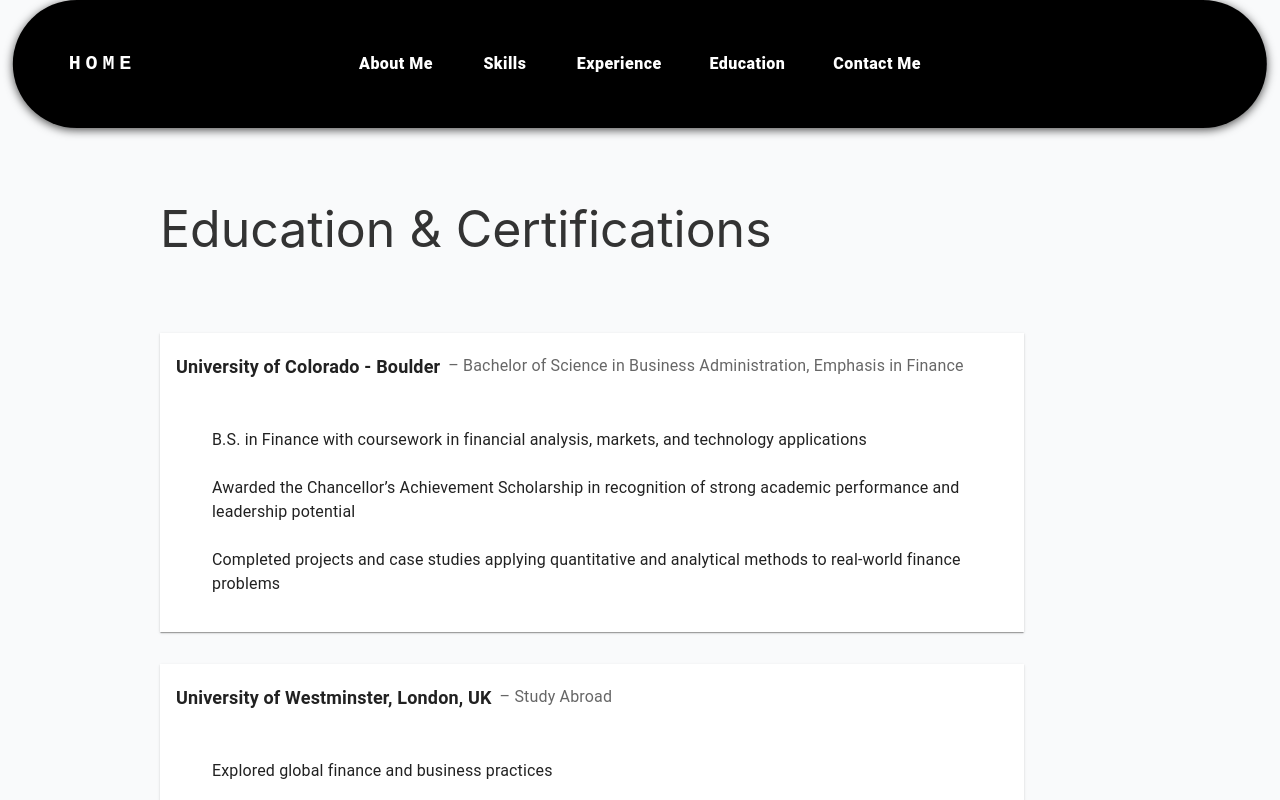
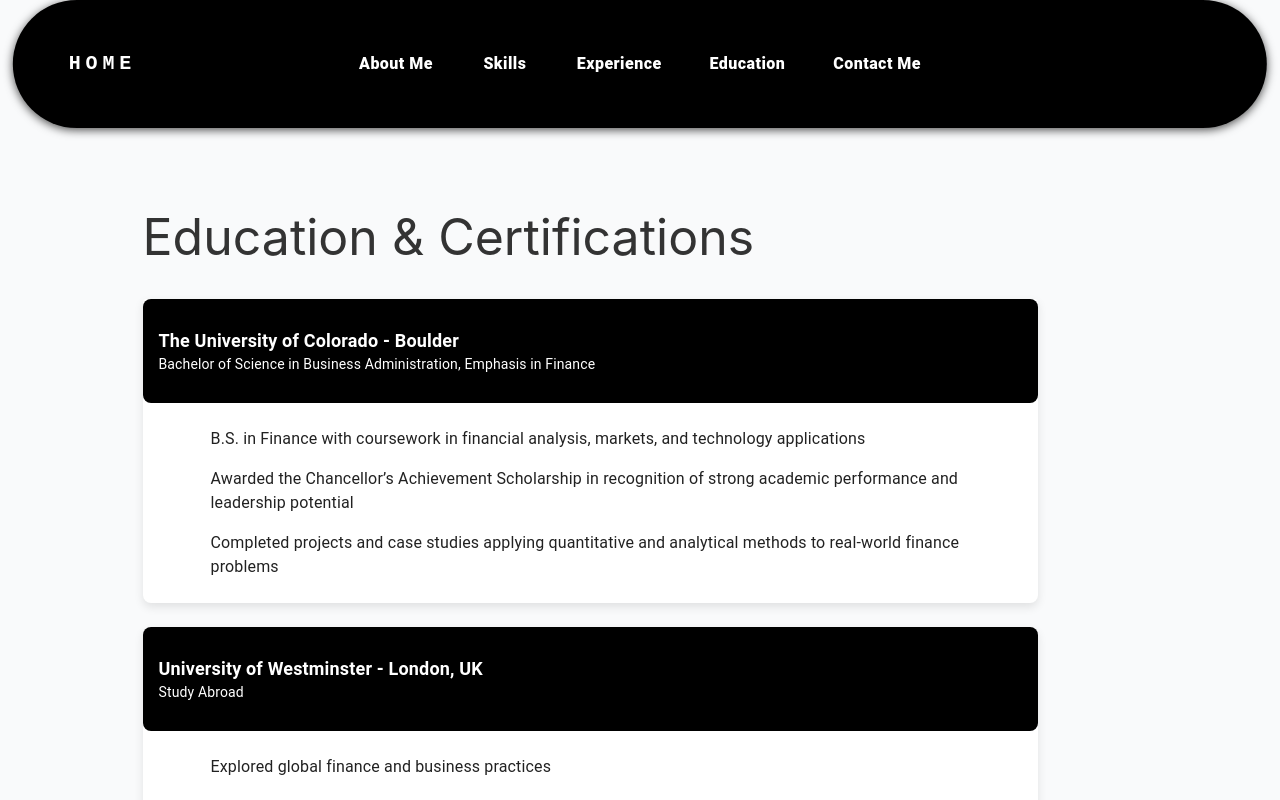
Before and after one commit to zackvalavanis/MyPortfolio, a React (Vite) app: page /education in a window 1280 px wide. Shown: the top 800 px of the page. Built offline with nearby package versions, Linux system fonts and the light colour scheme; some icons are missing.

Commit message:
final edits on the education page

```diff
--- a/src/pages/Experience/Education.css
+++ b/src/pages/Experience/Education.css
@@ -0,0 +1,78 @@
+.page {
+  display: flex;
+  width: 100%;
+  flex-direction: column;
+  min-height: 150vh;
+}
+
+/* Centers the whole education section */
+.education-container-education {
+  margin-top: 200px;
+  flex: 1;
+  display: flex;
+  justify-content: center;
+  align-items: flex-start;
+  /* keep content aligned at top */
+  width: 100%;
+  box-sizing: border-box;
+  margin-bottom: 50px;
+  padding: 0 20px;
+  /* adds some side padding */
+}
+
+/* Keeps accordion content stacked and centered */
+.education-section-container-education {
+  display: flex;
+  flex-direction: column;
+  align-items: center;
+  width: 100%;
+}
+
+/* Centers the header */
+.header-education {
+  text-align: center;
+  margin-bottom: 20px;
+  font-size: 2rem;
+  /* default desktop size */
+}
+
+/* Accordion styling */
+.accordion-container-education .MuiAccordion-root {
+  width: 90%;
+  /* desktop default */
+  margin: 0 auto 20px;
+  /* center + spacing */
+  border-radius: 8px;
+}
+
+/* ------------------ Responsive Styles ------------------ */
+
+/* Tablet */
+@media (max-width: 1024px) {
+  .header-education {
+    font-size: 1.8rem;
+  }
+
+  .accordion-container-education .MuiAccordion-root {
+    width: 95%;
+  }
+}
+
+/* Mobile */
+@media (max-width: 600px) {
+  .education-container-education {
+    margin-top: 100px;
+    margin-bottom: 30px;
+  }
+
+  .header-education {
+    font-size: 1.5rem;
+    margin-bottom: 15px;
+  }
+
+  .accordion-container-education .MuiAccordion-root {
+    width: 100%;
+    /* full width minus container padding */
+    margin-bottom: 15px;
+  }
+}
--- a/src/pages/Experience/Education.tsx
+++ b/src/pages/Experience/Education.tsx
@@ -1,5 +1,5 @@
 import React, { useEffect } from "react";
-import './Experience.css';
+import './Education.css';
 import { NavBar } from "../Header/Navbar";
 import { Footer } from "../Footer/Footer";
 import Accordion from '@mui/material/Accordion';
@@ -22,59 +22,93 @@
     window.scroll(0, 0);
   }, []);
 
-  // Helper to render a job accordion
-  const renderJobAccordion = (company: string, role: string, bullets: string[]) => (
-    <Accordion className='accordion-container-experience' expanded>
-      <AccordionSummary className='summary-container' sx={{ cursor: 'default' }}>
-        <Box display="flex" flexDirection="row" alignItems="center" gap={1}>
-          <Typography sx={{ fontSize: 18 }} fontWeight="bold">{company}</Typography>
-          <Typography sx={{ fontSize: 16 }} variant="body2" color="text.secondary">– {role}</Typography>
+
+  const renderAccordion = (
+    title: string,
+    subtitle: string,
+    items: string[],
+    techs?: string[]
+  ) => (
+    <Accordion
+      defaultExpanded={!isMobile}
+      sx={{
+        width: "100%",
+        borderRadius: 2,
+        mb: 2,
+        boxShadow: '0 4px 10px rgba(0,0,0,0.1)',
+        '&:before': { display: 'none' },
+      }}
+    >
+      <AccordionSummary
+        sx={{
+          display: 'flex',
+          justifyContent: 'center',
+          alignItems: 'center',
+          cursor: 'pointer',
+          backgroundColor: 'black',
+          color: 'white',
+          borderRadius: 2,
+          '&:hover': { backgroundColor: 'white', color: 'black' },
+          px: 2,
+          py: 1,
+          mt: 3
+        }}
+      >
+        <Box display="flex" flexDirection="column" >
+          <Typography sx={{ fontSize: 18, fontWeight: 'bold' }}>{title}</Typography>
+          <Typography sx={{ fontSize: 14, fontWeight: 400 }}>{subtitle}</Typography>
         </Box>
       </AccordionSummary>
-      <AccordionDetails>
-        <List>
-          {bullets.map((bullet, idx) => (
-            <ListItem key={idx}>
+      <AccordionDetails sx={{ px: 2, py: 1 }}>
+        <List sx={{ ml: 2 }}>
+          {items.map((item, idx) => (
+            <ListItem key={idx} sx={{ py: 0.5 }}>
               <ListItemIcon sx={{ minWidth: 20 }}>
                 <FiberManualRecordIcon sx={{ fontSize: 8 }} />
               </ListItemIcon>
-              <ListItemText primary={bullet} />
+              <ListItemText primary={item} />
             </ListItem>
           ))}
         </List>
-
       </AccordionDetails>
     </Accordion>
   );
 
+
+
   return (
     <div className='page'>
       <NavBar />
-
-      <div className='experience-container'>
-        <div>
-          <h1 style={{ marginBottom: 50, textAlign: isMobile ? 'center' : 'left', fontSize: 50 }}>Education & Certifications</h1>
-        </div>
-
-        {renderJobAccordion(
-          "University of Colorado - Boulder",
-          "Bachelor of Science in Business Administration, Emphasis in Finance",
-          [
+      {/* Education Section */}
+      <div className='education-container-education'>
+        <section className='education-section-container-education'>
+          <div className='accordion-container-education'>
+            <h1 style={{ marginBottom: 20, textAlign: isMobile ? 'center' : 'left', fontSize: 50 }} className='header-education'>Education & Certifications</h1>
+            {renderAccordion("The University of Colorado - Boulder", "Bachelor of Science in Business Administration, Emphasis in Finance", [
               "B.S. in Finance with coursework in financial analysis, markets, and technology applications",
               "Awarded the Chancellor’s Achievement Scholarship in recognition of strong academic performance and leadership potential",
               "Completed projects and case studies applying quantitative and analytical methods to real-world finance problems"
-          ]
-        )}
-
-        {renderJobAccordion(
-          "University of Westminster, London, UK",
-          "Study Abroad",
-          [
+            ])}
+            {renderAccordion("University of Westminster - London, UK", "Study Abroad", [
               "Explored global finance and business practices",
               "Collaborated with peers on cross-cultural projects analyzing global markets",
               "Developed global perspective and adaptability through immersion in international business environments"
-          ],
-        )}
+            ])}
+            {renderAccordion("Certifications", "", [
+              "Certification in Blockchain and Digital Assets (CBDA) – DACFP",
+              "Google Project Management Certificate – Google/Udemy",
+              "Tableau 2022 A-Z: Hands-on Tableau Training for Data Science – Udemy",
+              "SIE (Securities Industry Essentials Exam) – FINRA",
+              "Series 3 (National Commodities Futures Exam) – FINRA/NFA",
+              "Series 7 (General Securities Representative Exam) – FINRA",
+              "Series 63 (Uniform Securities Agent State Law Exam) – NASAA/FINRA",
+              "Series 65 (Uniform Investment Adviser Law Exam) – NASAA"
+            ])}
+          </div>
+          <div className='download-resume-button-container'>
+            <a href='./ZackValavanisResume.pdf' className='download-resume-button'>Download Resume</a>
+          </div>
+        </section>
       </div>
 
       <Footer />
--- a/src/pages/Main/Main.tsx
+++ b/src/pages/Main/Main.tsx
@@ -207,11 +207,6 @@
                 "Collaborating with backend engineers to ensure smooth API integration",
                 "Contributing to UI/UX improvements and bug fixes to enhance user experience"
               ], ["React Native", "TypeScript"])}
-              {renderAccordion("Neuberger Berman", "Client Associate / Data Analyst", [
-                "Automated financial reporting with VBA macros, reducing processing time by 40% and saving 56+ hours annually",
-                "Developed customized client presentations and dashboards for a $2.7B portfolio, highlighting KPIs such as sector allocation, volatility, and risk-adjusted returns",
-                "Delivered accurate, data-driven insights that strengthened client relationships and earned recognition as 'most reliable' by a leading client"
-              ], ["VBA", "Excel", "PowerPoint", "Data Analysis", "Reporting Automation"])}
             </div>
 
             <div className='more-info-button-container'>
```
Lines whose indentation alone changed are shown as unchanged.
